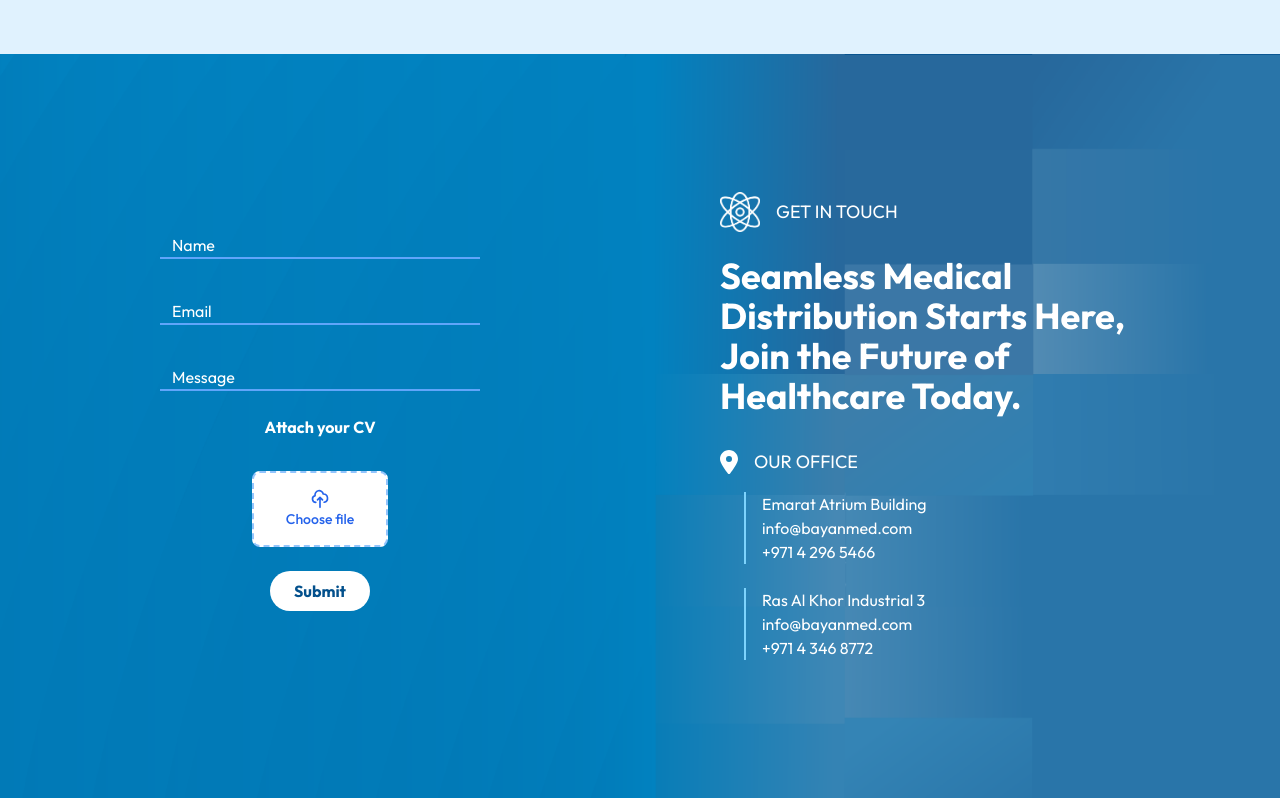
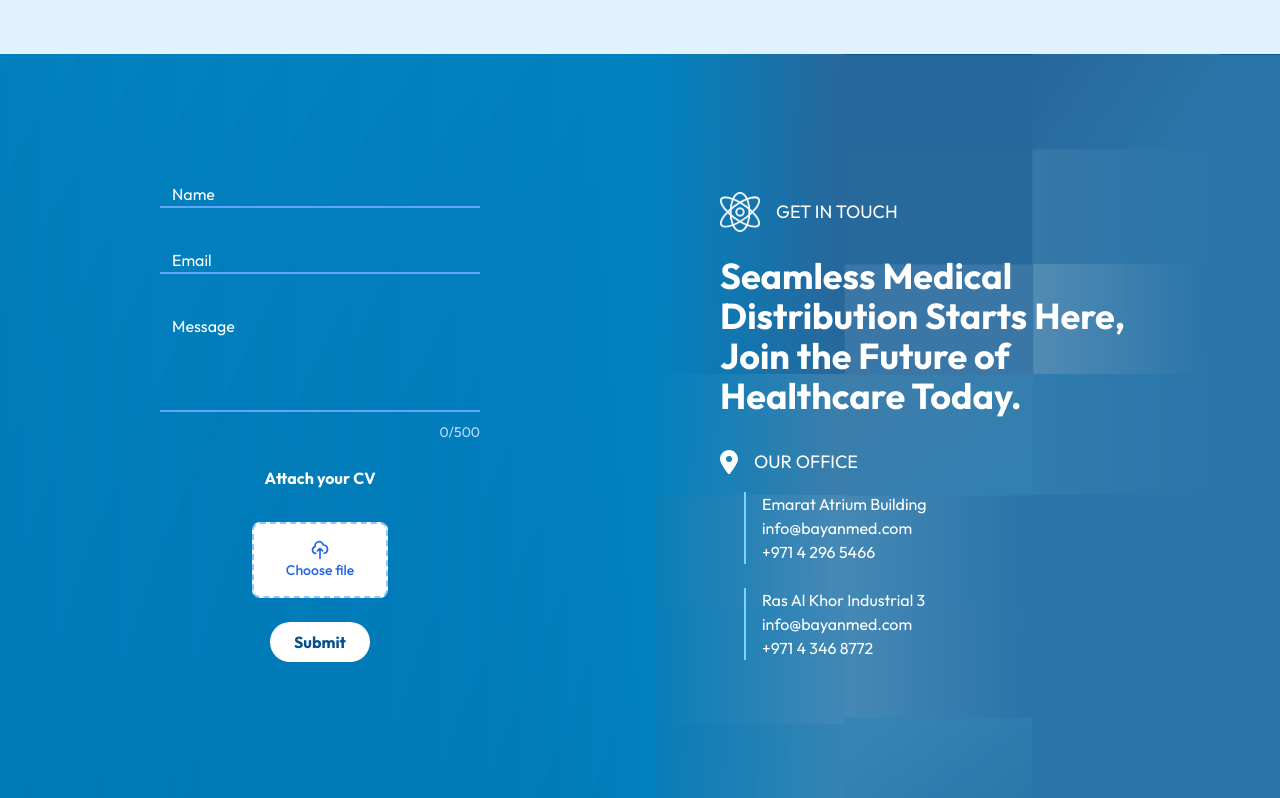
Before and after one commit to bass3fas/bayan-website, a Next.js app: page / in a window 1280 px wide. Shown: the part 2346-3144 px from the top of the page. Built offline with nearby package versions, Linux system fonts and the light colour scheme.

Commit message:
contact submission update

```diff
--- a/components/Contact.tsx
+++ b/components/Contact.tsx
@@ -63,18 +63,21 @@ export default function Contact() {
       }}
     >
       <div className="w-full md:w-1/2 flex flex-col justify-center p-10 md:p-20">
-        {/* <h2 className="text-2xl font-bold mb-6 text-center text-white">Careers</h2> */}
-        {status && (
-          <p className={`text-center mb-4 ${status.type === "success" ? "text-green-500" : "text-red-500"}`}>
-            {status.message}
-          </p>
-        )}
+        {status ? (
+          status.type === "success" ? (
+            <div className="text-center p-20">
+              <p className="text-2xl mb-4 text-green-300">{status.message}</p>
+            </div>
+          ) : (
+            <p className={`text-center mt-10 text-red-500`}>{status.message}</p>
+          )
+        ) : (
           <form onSubmit={handleSubmit} className="space-y-6 p-20 mb-20">
-          {/* Input Fields */}
-          {["name", "email", "message"].map((field) => (
+            {/* Name and Email Fields */}
+            {["name", "email"].map((field) => (
               <div key={field} className="relative mb-6">
                 <input
-                type={field === "email" ? "email" : field === "message" ? "text" : "text"}
+                  type={field === "email" ? "email" : "text"}
                   id={field}
                   name={field}
                   value={formData[field as keyof typeof formData]}
@@ -92,6 +95,30 @@ export default function Contact() {
               </div>
             ))}
 
+            {/* Message Field */}
+            <div className="relative mb-6">
+              <textarea
+                id="message"
+                name="message"
+                value={formData.message}
+                onChange={handleChange}
+                placeholder=" "
+                className="peer w-full px-3 py-2 border-b-2 border-blue-400 bg-transparent text-white focus:outline-none focus:ring-0 focus:border-white placeholder-transparent resize-none"
+                rows={4}
+                maxLength={500}
+                required
+              />
+              <label
+                htmlFor="message"
+                className="absolute left-3 top-2 text-blue-400 text-l transition-all duration-300 transform -translate-y-3 scale-75 origin-left peer-placeholder-shown:translate-y-2 peer-placeholder-shown:scale-100 peer-placeholder-shown:text-white peer-focus:-translate-y-3 peer-focus:scale-75 peer-focus:text-blue-400"
+              >
+                Message
+              </label>
+              <div className="text-right text-sm text-blue-200 mt-1">
+                {formData.message.length}/500
+              </div>
+            </div>
+
             {/* Attach CV */}
             <div className="flex flex-col items-center px-3 mb-8">
               <h3 className="text-white font-bold mb-8">Attach your CV</h3>
@@ -108,7 +135,10 @@ export default function Contact() {
               </button>
             </div>
           </form>
+        )}
       </div>
+
+      {/* Right Side with Image and Contact Info */}
       <div className="w-full md:w-1/2 flex flex-col justify-center items-start p-10 md:p-20 text-white">
         {/* Icon and "GET IN TOUCH" */}
         <div className="flex items-center mb-6">
```
Lines whose indentation alone changed are shown as unchanged.
